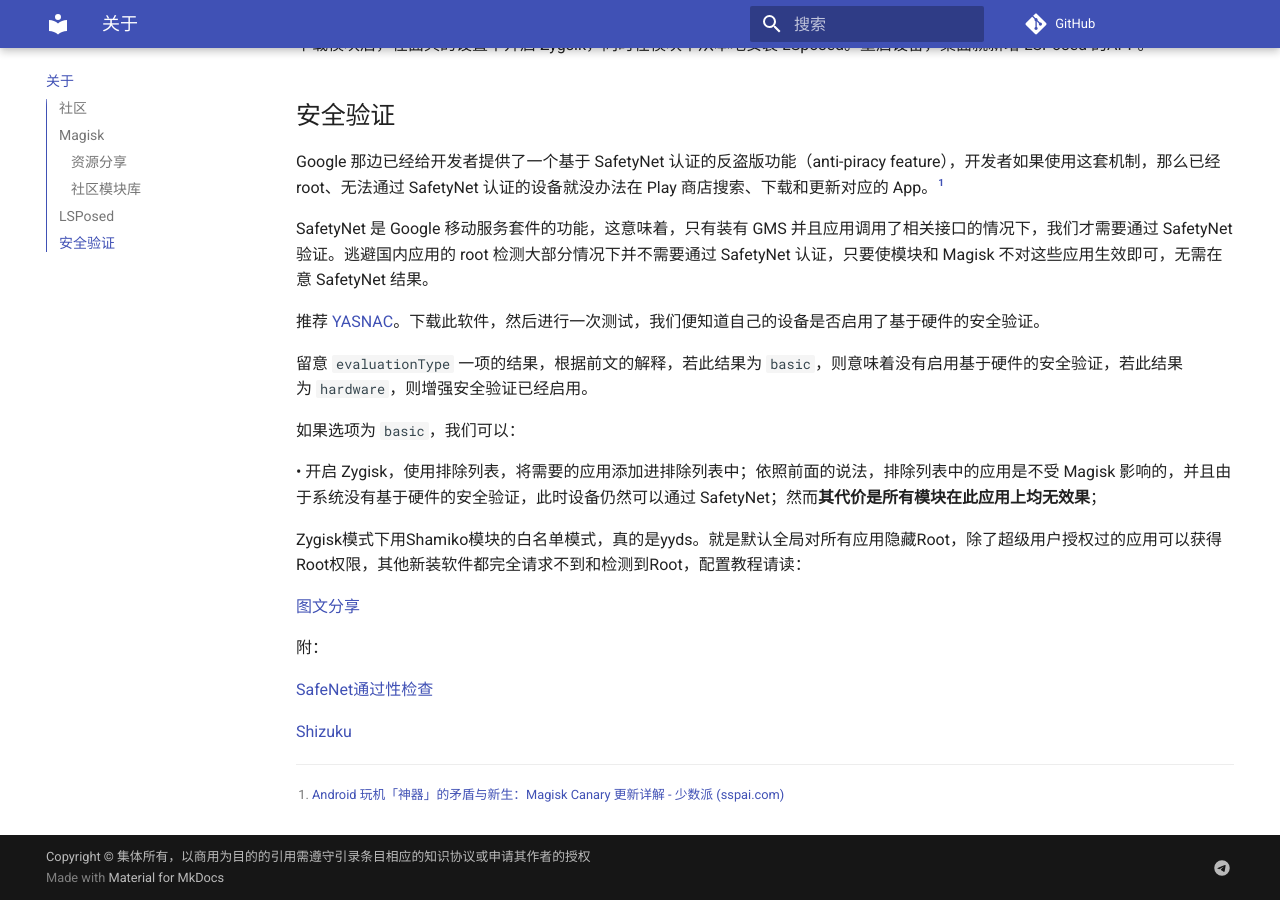
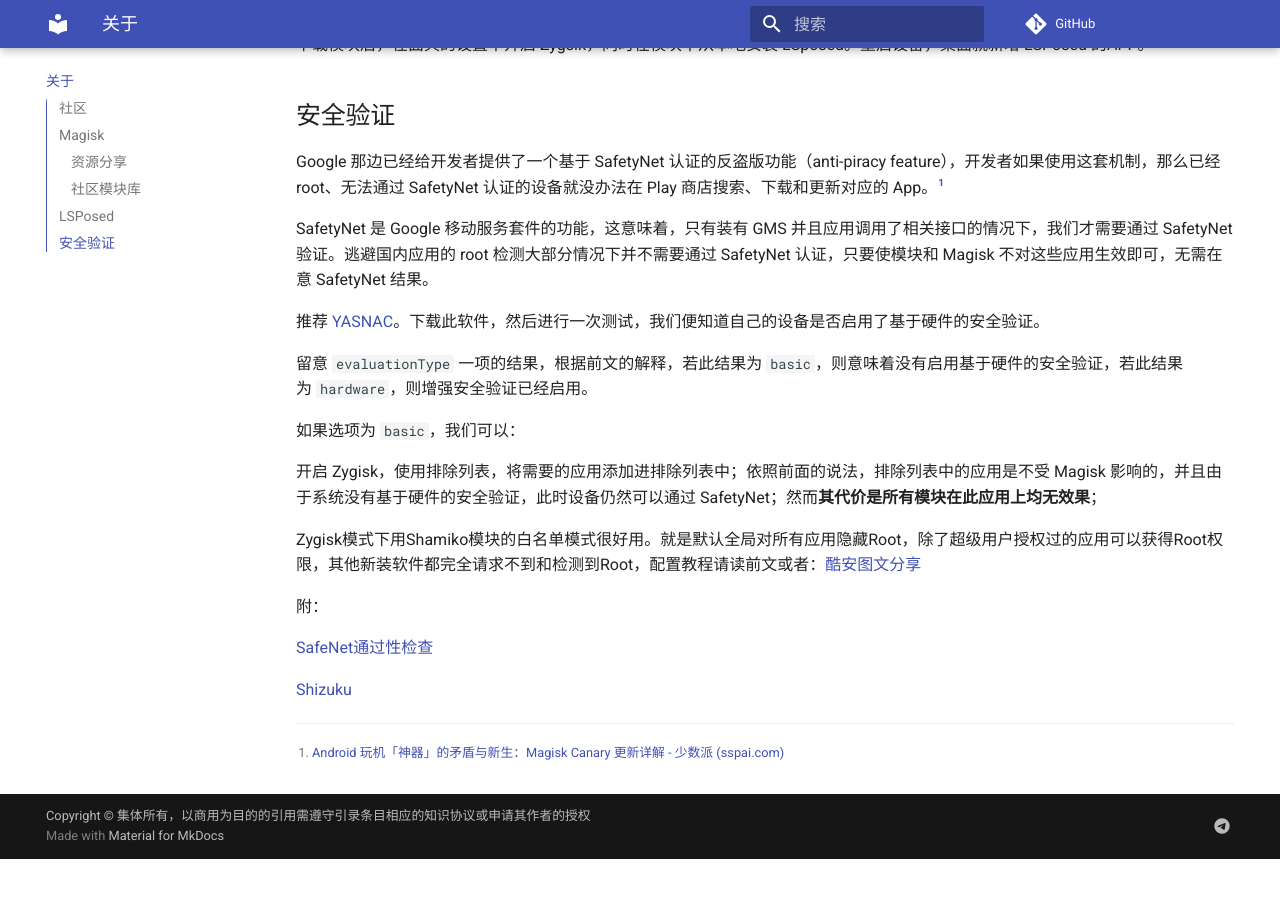
Before and after one commit to sudoskys/Root, an MkDocs documentation site: the page built from docs/about.md, in a window 1280 px wide and 900 px high, scrolled down 1304 px. Built offline with MkDocs 1.6.1 and Material for MkDocs 9.7.7, drawn with Linux system fonts in a browser that asks for light colours; comment, search, counter and statistics services are not loaded; after the commit the page ends 2163 px from its top, so only the background shows below that.

Commit message:
Update about.md

```diff
--- a/docs/about.md
+++ b/docs/about.md
@@ -61,11 +61,10 @@ SafetyNet 是 Google 移动服务套件的功能，这意味着，只有装有 G
 
 如果选项为 `basic`，我们可以：
 
-• 开启 Zygisk，使用排除列表，将需要的应用添加进排除列表中；依照前面的说法，排除列表中的应用是不受 Magisk 影响的，并且由于系统没有基于硬件的安全验证，此时设备仍然可以通过 SafetyNet；然而**其代价是所有模块在此应用上均无效果**；
+开启 Zygisk，使用排除列表，将需要的应用添加进排除列表中；依照前面的说法，排除列表中的应用是不受 Magisk 影响的，并且由于系统没有基于硬件的安全验证，此时设备仍然可以通过 SafetyNet；然而**其代价是所有模块在此应用上均无效果**；
 
-Zygisk模式下用Shamiko模块的白名单模式，真的是yyds。就是默认全局对所有应用隐藏Root，除了超级用户授权过的应用可以获得Root权限，其他新装软件都完全请求不到和检测到Root，配置教程请读：
 
-[图文分享](https://www.coolapk.com/feed/37950576)
+Zygisk模式下用Shamiko模块的白名单模式很好用。就是默认全局对所有应用隐藏Root，除了超级用户授权过的应用可以获得Root权限，其他新装软件都完全请求不到和检测到Root，配置教程请读前文或者：[酷安图文分享](https://www.coolapk.com/feed/37950576)
 
 附：
 
```
